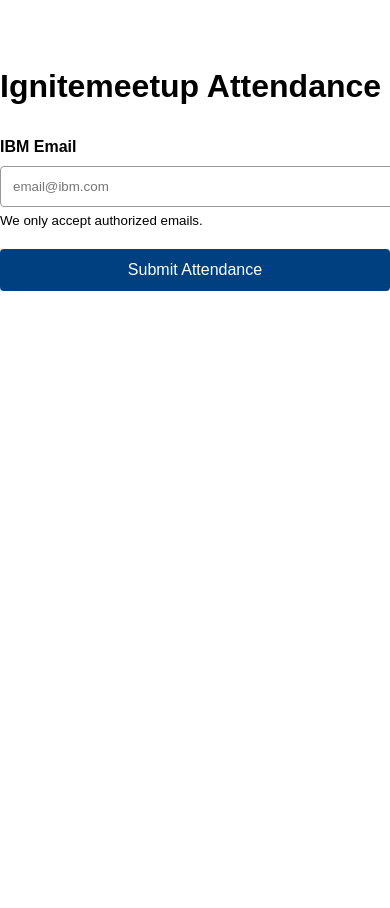
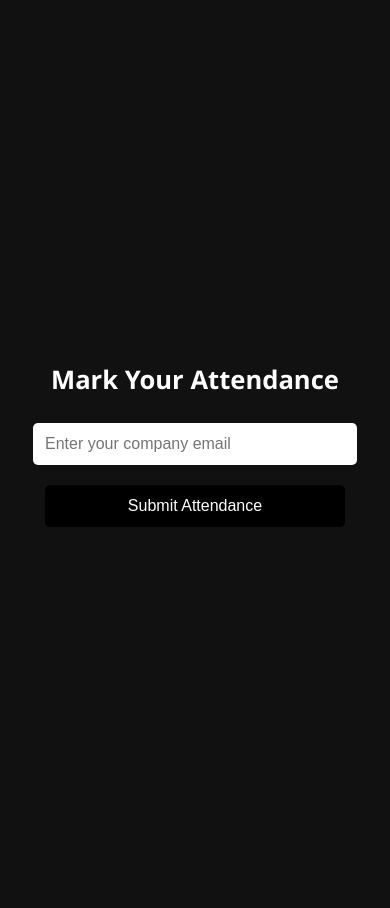
Before and after one commit to Akshay097/IgnitePulse, a Flask app: page / in a window 390 px wide; the page is wider, and only the part inside the window is pictured. Before the commit the page ends 291 px from the top of that part, so only its background shows below. Run offline with Flask 3, Linux system fonts and the light colour scheme.

Commit message:
Final push: added mobile-friendly form, QR code page, accessibility improvements

```diff
--- a/app.py
+++ b/app.py
@@ -3,8 +3,10 @@
 import datetime
 import math
 from sheet_utils import log_attendance
+from qr_generator import qr_bp  # ✅ import the blueprint
 
 app = Flask(__name__)
+app.register_blueprint(qr_bp)  # ✅ attach the QR routes to main app
 
 # Load whitelist (approved emails)
 with open("whitelist.json", "r") as f:
@@ -67,5 +69,6 @@
     qr_path = f"/static/{qr_filename}"
     return render_template("qrcode.html", today=today, qr_path=qr_path)
 
+
 if __name__ == "__main__":
     app.run(debug=True, host='0.0.0.0')
--- a/templates/index.html
+++ b/templates/index.html
@@ -2,102 +2,98 @@
 <html lang="en">
 <head>
   <meta charset="UTF-8" />
+  <meta name="viewport" content="width=device-width, initial-scale=1.0" />
   <title>Ignitemeetup Attendance</title>
-  <meta name="viewport" content="width=device-width, initial-scale=1">
-
   <style>
     body {
-      font-family: Arial, sans-serif;
-      max-width: 600px;
-      margin: auto;
-      padding-top: 40px;
-      line-height: 1.6;
-      background-color: #ffffff;
-      color: #000000;
+      background-color: #111;
+      color: #fff;
+      font-family: "Segoe UI", sans-serif;
+      display: flex;
+      flex-direction: column;
+      align-items: center;
+      justify-content: center;
+      min-height: 100vh;
+      padding: 2rem;
+      margin: 0;
     }
 
-    label {
-      display: block;
-      margin-top: 1em;
-      font-weight: bold;
+    h2 {
+      font-size: 1.6rem;
+      margin-bottom: 1rem;
+      text-align: center;
     }
 
-    input[type="email"] {
+    input, button {
       width: 100%;
+      max-width: 300px;
       padding: 12px;
-      margin-top: 0.5em;
-      border: 1px solid #999;
-      border-radius: 4px;
+      margin: 10px 0;
+      font-size: 1rem;
+      border: none;
+      border-radius: 5px;
+    }
+
+    input {
+      background-color: #fff;
+      color: #000;
     }
 
     button {
-      width: 100%;
-      padding: 12px;
-      margin-top: 1em;
-      background-color: #004080;
-      color: white;
-      border: none;
-      border-radius: 4px;
-      font-size: 1rem;
+      background-color: #000;
+      color: #fff;
       cursor: pointer;
+      transition: background 0.3s ease;
     }
 
-    button:focus, input:focus {
-      outline: 3px solid #ffbf00;
-      outline-offset: 2px;
+    button:hover {
+      background-color: #333;
     }
 
-    .status {
-      margin-top: 1em;
-      padding: 12px;
-      border-radius: 4px;
+    #status {
+      margin-top: 1rem;
+      font-size: 0.95rem;
+      text-align: center;
     }
 
     .success {
-      background-color: #d1e7dd;
-      color: #0f5132;
+      color: #4caf50;
     }
 
     .error {
-      background-color: #f8d7da;
-      color: #842029;
+      color: #f44336;
     }
 
-    .warning {
-      background-color: #fff3cd;
-      color: #664d03;
+    @media (prefers-contrast: high) {
+      body {
+        background-color: #000;
+        color: #fff;
+      }
     }
   </style>
 </head>
+<body>
+  <h2>Mark Your Attendance</h2>
 
-<body>
-  <h1>Ignitemeetup Attendance</h1>
+  <input type="email" id="email" placeholder="Enter your company email" required aria-label="Email input" />
+  <button onclick="markAttendance()">Submit Attendance</button>
 
-  <form onsubmit="event.preventDefault(); markAttendance();" aria-label="Attendance Form">
-    <label for="email">IBM Email</label>
-    <input type="email" id="email" name="email" placeholder="email@ibm.com" required aria-required="true" aria-describedby="emailHelp" />
-    <small id="emailHelp">We only accept authorized emails.</small>
-
-    <button type="submit">Submit Attendance</button>
-  </form>
-
-  <div id="status" class="status" role="alert" aria-live="polite"></div>
+  <p id="status" role="status" aria-live="polite"></p>
 
   <script>
     function markAttendance() {
-      const emailInput = document.getElementById("email");
-      const statusDiv = document.getElementById("status");
-      const email = emailInput.value.trim();
+      const email = document.getElementById("email").value;
+      const statusEl = document.getElementById("status");
 
       if (!email) {
-        statusDiv.className = "status error";
-        statusDiv.innerText = "Please enter your email.";
+        statusEl.className = "error";
+        statusEl.innerText = "Email is required.";
         return;
       }
 
       if (!navigator.geolocation) {
-        statusDiv.className = "status error";
-        statusDiv.innerText = "Geolocation is not supported by your browser.";
+        statusEl.className = "error";
+        statusEl.innerText = "Geolocation is not supported by your browser.";
         return;
       }
 
@@ -119,20 +115,17 @@
           .then(response => response.json())
           .then(res => {
             if (res.status === "success") {
-              statusDiv.className = "status success";
-              statusDiv.innerText = res.message;
-            } else if (res.status === "warning") {
-              statusDiv.className = "status warning";
-              statusDiv.innerText = res.message;
+              statusEl.className = "success";
+              statusEl.innerText = res.message;
             } else {
-              statusDiv.className = "status error";
-              statusDiv.innerText = res.message;
+              statusEl.className = "error";
+              statusEl.innerText = res.message;
             }
           });
         },
         function(error) {
-          statusDiv.className = "status error";
-          statusDiv.innerText = "Location access denied or unavailable.";
+          statusEl.className = "error";
+          statusEl.innerText = "Location access denied.";
         }
       );
     }
```
Also changed, not shown: qr_generator.py (+21 -14 lines), templates/qrcode.html (+59 -8 lines), qr_04-20-2025.png (added).
